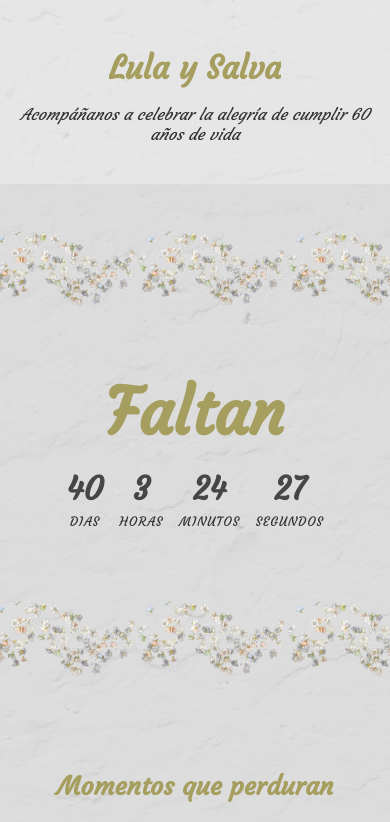
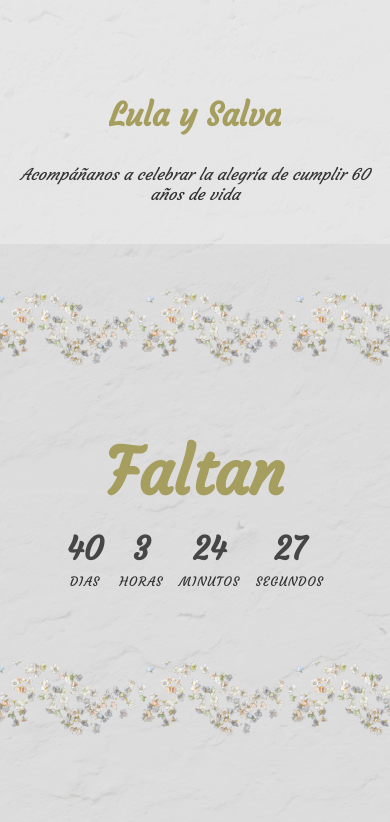
Before and after one commit to WalterDanielTorresMeza/lulaysalva_60, a React (Create React App) app: page / in a window 390 px wide. Shown: the top 822 px of the page. Built offline with nearby package versions, Linux system fonts and the light colour scheme; a web font is replaced by a local one.

Commit message:
Update Header.css

```diff
--- a/src/components/Header.css
+++ b/src/components/Header.css
@@ -13,7 +13,7 @@
   text-align: center;
   padding: 2rem 1rem 2rem;
   font-family: 'Courgette', cursive;
-
+  font-size: 5rem;
 
 }
 
@@ -57,7 +57,7 @@
 }
 
 @media (max-width: 768px) {
-  .header-title { font-size: 3.5rem; }
+  .header-title { font-size: 2.5rem; }
   .header-subtitle { font-size: 1.2rem; }
 }
 
```
